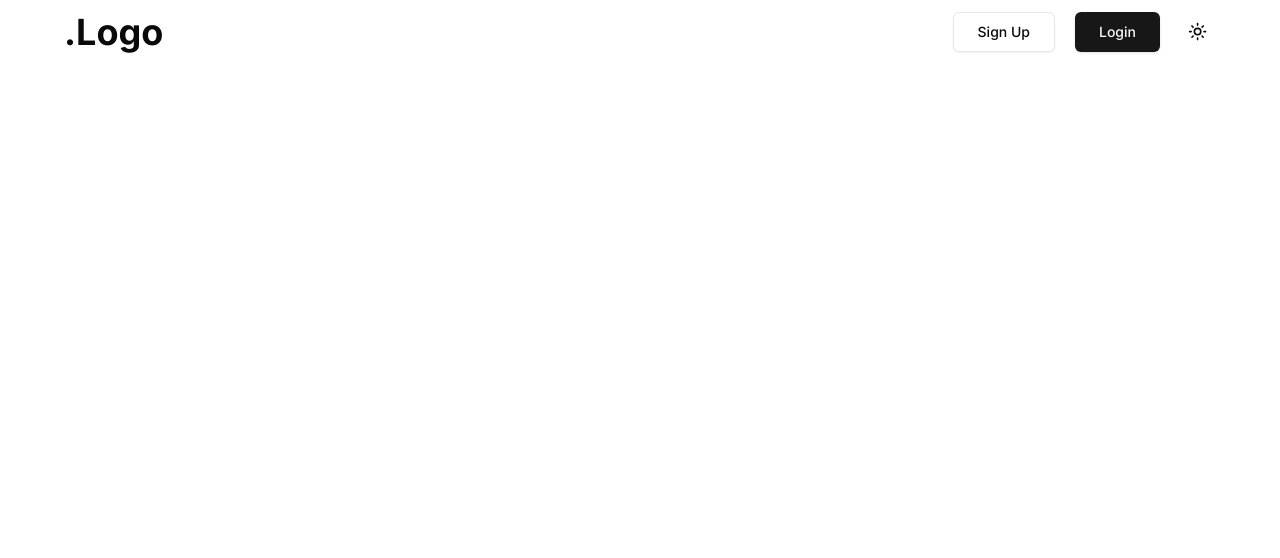
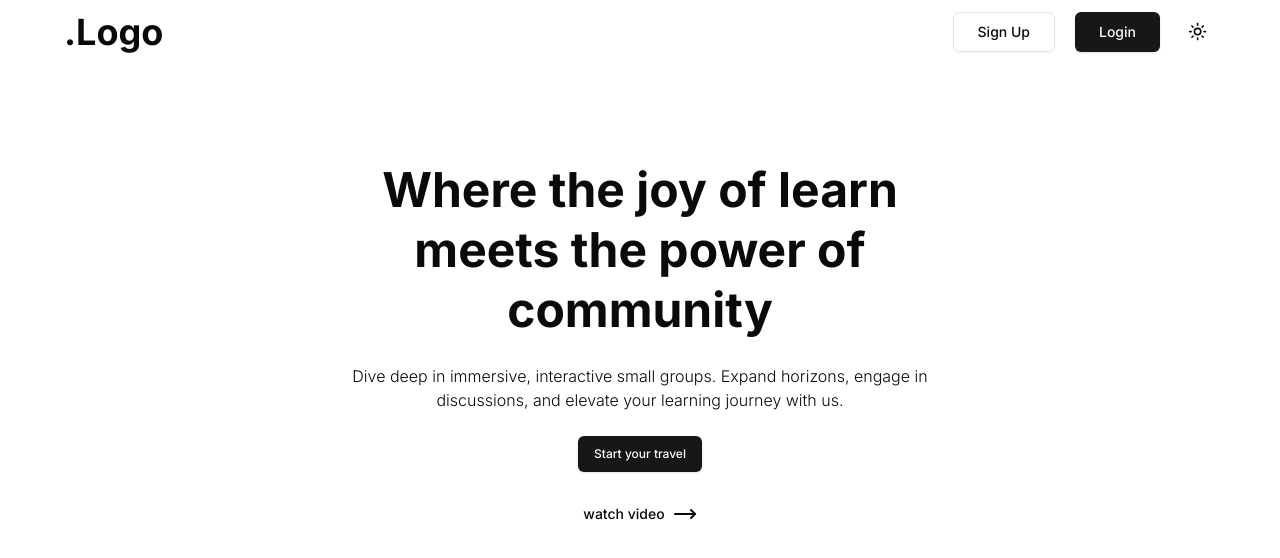
Before and after one commit to Elita-6/next-starter-project, a Next.js app: page / in a window 1280 px wide. Shown: the top 558 px of the page. Built offline with nearby package versions, Linux system fonts and the light colour scheme; no server answers.

Commit message:
setup project

```diff
--- /dev/null
+++ b/src/app/_common/components/nomena_hero_page.tsx
@@ -0,0 +1,27 @@
+import React from 'react';
+import {Button} from "@/components/ui/button";
+import { MoveRight} from "lucide-react";
+
+const HeroPage = () => {
+    return (
+        <div className='flex flex-col items-center text-center my-20 mx-[25vw] space-y-6'>
+            <h1 className='text-5xl font-bold leading-tight'>
+                Where the joy of learn meets the power of community
+            </h1>
+            <h3 className='font-light'>
+                Dive deep in immersive, interactive small groups. Expand horizons, engage in discussions, and elevate your learning journey with us.
+            </h3>
+            <Button variant='default' className='text-xs'>
+                Start your travel
+            </Button>
+            <Button variant='ghost' className=' flex items-center space-x-2'>
+                <span>
+                    watch video
+                </span>
+                <MoveRight />
+            </Button>
+        </div>
+    );
+};
+
+export default HeroPage;
--- a/src/app/page.tsx
+++ b/src/app/page.tsx
@@ -1,19 +1,23 @@
 import Image from "next/image";
 import ExampleComponent from "@/app/feat-exemple/_components/example_component";
+import HeroPage from "@/app/_common/components/nomena_hero_page";
 
 export default function Home() {
   return (
-    <main className="flex h-full flex-col items-center justify-between p-24">
-      <div className="z-10 max-w-5xl w-full items-center justify-between font-mono text-sm lg:flex">
-
+      <div className='flex-col items-center'>
+          <HeroPage/>
       </div>
-
-      <div className="relative flex place-items-center before:absolute before:h-[300px] before:w-full sm:before:w-[480px] before:-translate-x-1/2 before:rounded-full before:bg-gradient-radial before:from-white before:to-transparent before:blur-2xl before:content-[''] after:absolute after:-z-20 after:h-[180px] after:w-full sm:after:w-[240px] after:translate-x-1/3 after:bg-gradient-conic after:from-sky-200 after:via-blue-200 after:blur-2xl after:content-[''] before:dark:bg-gradient-to-br before:dark:from-transparent before:dark:to-blue-700 before:dark:opacity-10 after:dark:from-sky-900 after:dark:via-[#0141ff] after:dark:opacity-40 before:lg:h-[360px] z-[-1]">
-
-      </div>
-      <div className="mb-32 grid text-center lg:max-w-5xl lg:w-full lg:mb-0 lg:grid-cols-4 lg:text-left">
-
-      </div>
-    </main>
+    // <main className="flex h-full flex-col items-center justify-between p-24">
+    //   <div className="z-10 max-w-5xl w-full items-center justify-between font-mono text-sm lg:flex">
+    //
+    //   </div>
+    //
+    //   <div className="relative flex place-items-center before:absolute before:h-[300px] before:w-full sm:before:w-[480px] before:-translate-x-1/2 before:rounded-full before:bg-gradient-radial before:from-white before:to-transparent before:blur-2xl before:content-[''] after:absolute after:-z-20 after:h-[180px] after:w-full sm:after:w-[240px] after:translate-x-1/3 after:bg-gradient-conic after:from-sky-200 after:via-blue-200 after:blur-2xl after:content-[''] before:dark:bg-gradient-to-br before:dark:from-transparent before:dark:to-blue-700 before:dark:opacity-10 after:dark:from-sky-900 after:dark:via-[#0141ff] after:dark:opacity-40 before:lg:h-[360px] z-[-1]">
+    //
+    //   </div>
+    //   <div className="mb-32 grid text-center lg:max-w-5xl lg:w-full lg:mb-0 lg:grid-cols-4 lg:text-left">
+    //
+    //   </div>
+    // </main>
   );
 }
```
